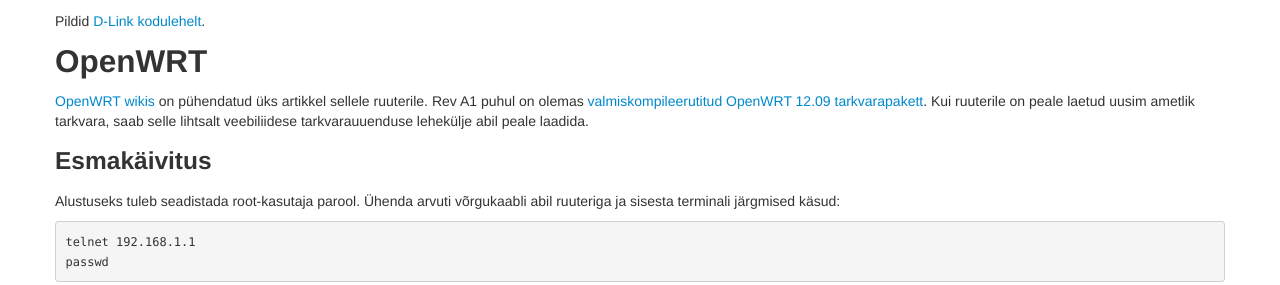
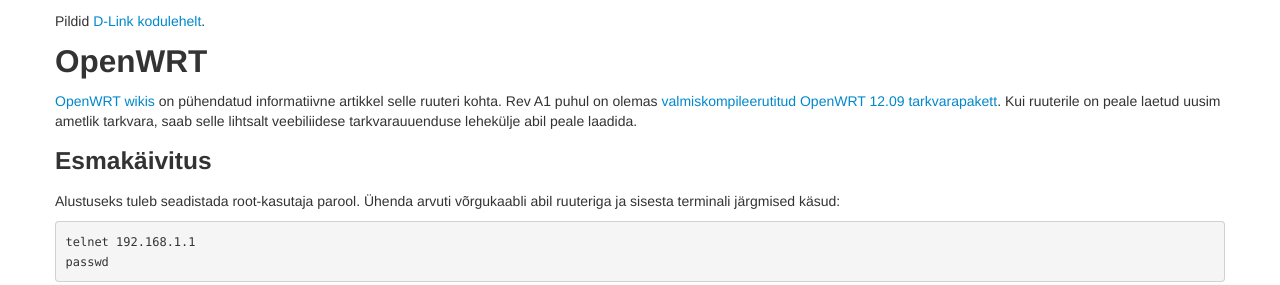
Before and after one commit to Raidok/Raidok.github.io, a Jekyll site: the page built from _posts/2013-08-26-d-link-dir-620-le-uus-elu-sisse.md, in a window 1280 px wide. Shown: the part 264-549 px from the top of the page. Built offline with Jekyll 4.4.1, drawn with Linux system fonts in a browser that asks for light colours; nearby versions of some CDN libraries.

Commit message:
sõnastus

```diff
--- a/_posts/2013-08-26-d-link-dir-620-le-uus-elu-sisse.md
+++ b/_posts/2013-08-26-d-link-dir-620-le-uus-elu-sisse.md
@@ -13,7 +13,7 @@
 
 ## OpenWRT
 
-[OpenWRT wikis](http://wiki.openwrt.org/toh/d-link/dir-620) on pühendatud üks artikkel sellele ruuterile. Rev A1 puhul on olemas [valmiskompileerutitud OpenWRT 12.09 tarkvarapakett](http://downloads.openwrt.org/attitude_adjustment/12.09/ramips/rt305x/openwrt-ramips-rt305x-dir-620-a1-squashfs-sysupgrade.bin). Kui ruuterile on peale laetud uusim ametlik tarkvara, saab selle lihtsalt veebiliidese tarkvarauuenduse lehekülje abil peale laadida.
+[OpenWRT wikis](http://wiki.openwrt.org/toh/d-link/dir-620) on pühendatud informatiivne artikkel selle ruuteri kohta. Rev A1 puhul on olemas [valmiskompileerutitud OpenWRT 12.09 tarkvarapakett](http://downloads.openwrt.org/attitude_adjustment/12.09/ramips/rt305x/openwrt-ramips-rt305x-dir-620-a1-squashfs-sysupgrade.bin). Kui ruuterile on peale laetud uusim ametlik tarkvara, saab selle lihtsalt veebiliidese tarkvarauuenduse lehekülje abil peale laadida.
 
 ### Esmakäivitus
 
```
